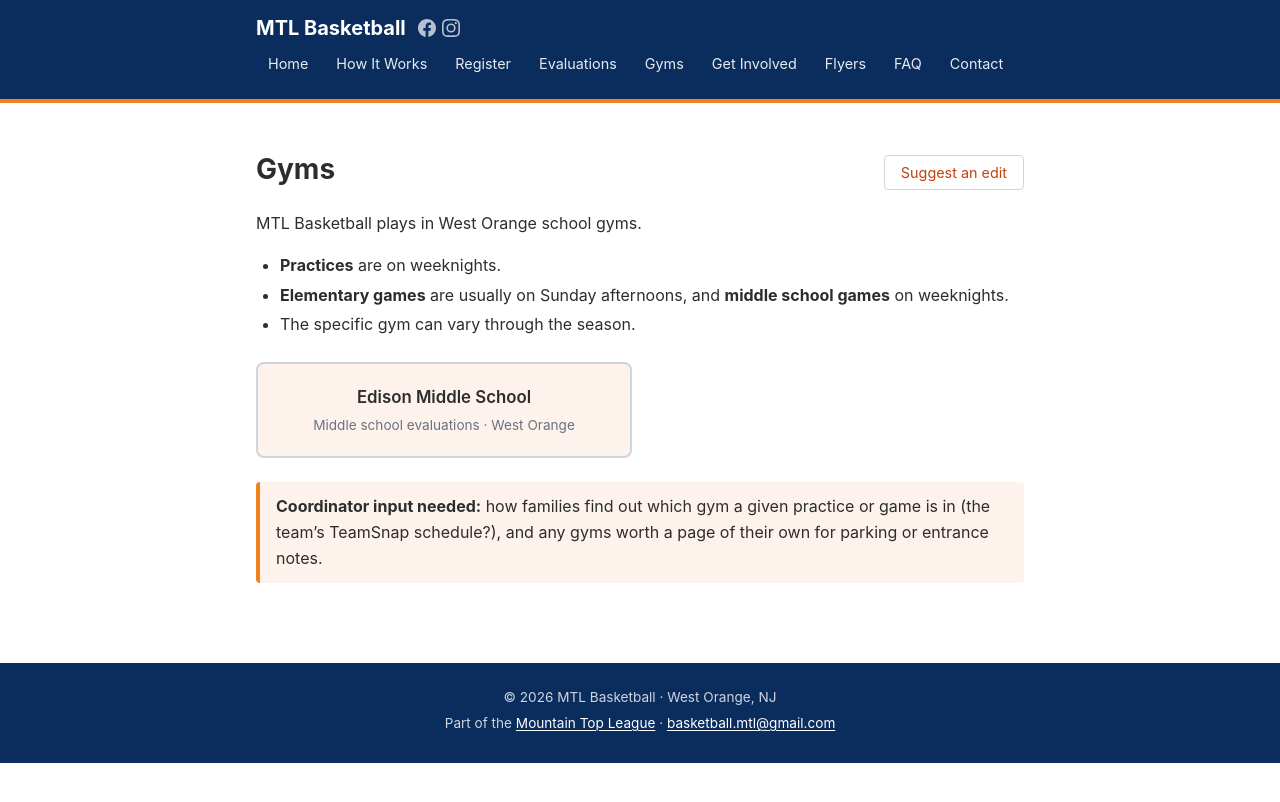
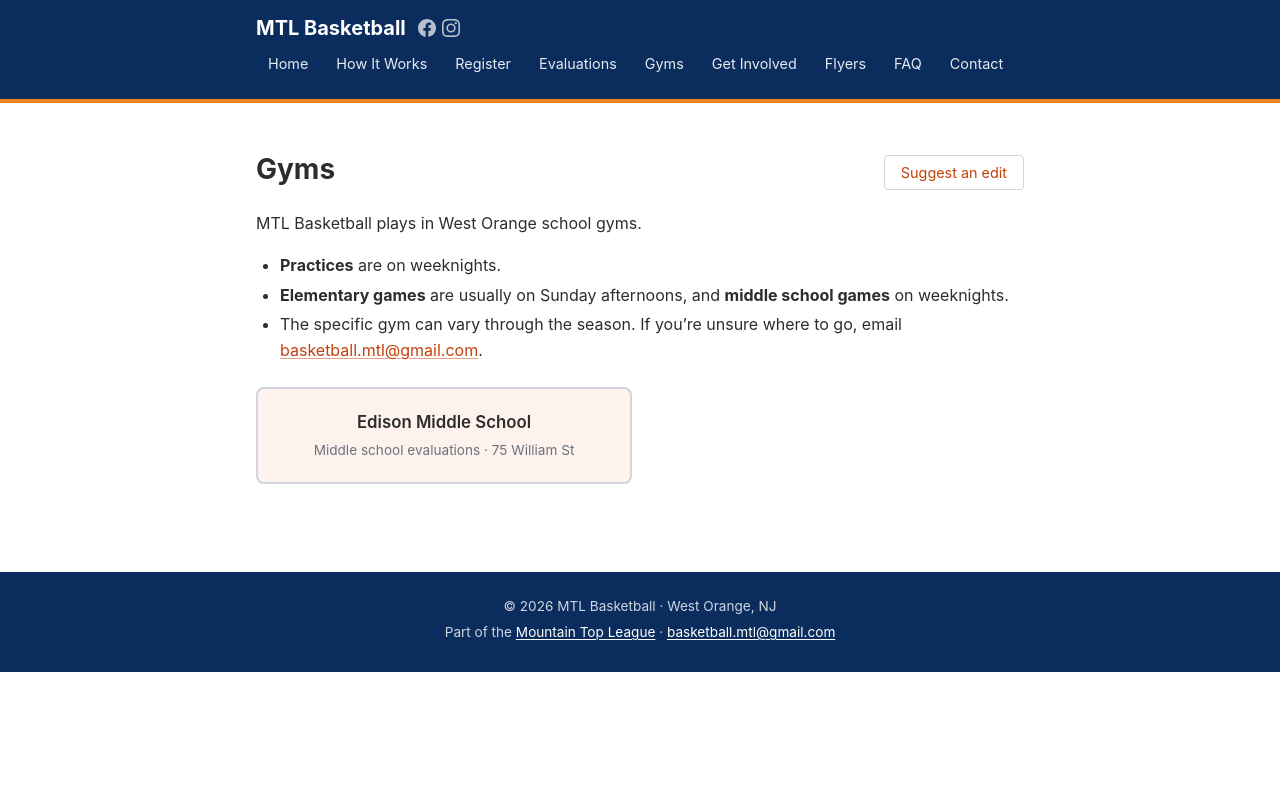
Before and after one commit to SiliconSaga/mtl-basketball, a Jekyll site: the page built from gyms/index.md, in a window 1280 px wide. Shown: the top 802 px of the page. Built offline with Jekyll 4.4.1, drawn with Linux system fonts in a browser that asks for light colours.

Commit message:
content: clear the remaining callouts — Edison map, email for placement, missed evals, and gyms
Gym assignments stay ad hoc for now because consistent venues have been hard to secure, so families email instead of the site naming a gym. Edison's marked-up aerial original lives in mtl-overview.

Co-Authored-By: Claude Fable 5.1 <noreply@anthropic.com>

```diff
--- a/gyms/index.md
+++ b/gyms/index.md
@@ -7,13 +7,11 @@ MTL Basketball plays in West Orange school gyms.
 
 - **Practices** are on weeknights.
 - **Elementary games** are usually on Sunday afternoons, and **middle school games** on weeknights.
-- The specific gym can vary through the season.
+- The specific gym can vary through the season. If you're unsure where to go, email [basketball.mtl@gmail.com](mailto:basketball.mtl@gmail.com).
 
 <div class="picker-grid">
   <a href="{{ site.baseurl }}/gyms/edison/" class="picker-card">
     Edison Middle School
-    <small>Middle school evaluations &middot; West Orange</small>
+    <small>Middle school evaluations &middot; 75 William St</small>
   </a>
 </div>
-
-> **Coordinator input needed:** how families find out which gym a given practice or game is in (the team's TeamSnap schedule?), and any gyms worth a page of their own for parking or entrance notes.
```
Also changed, not shown: _docs/trustee-questions.md (+15 -16 lines), evaluations.md (+5 -1 lines), gyms/edison.md (+4 -2 lines), how-it-works.md (+1 -1 lines), assets/images/gym-edison.jpg (added).
